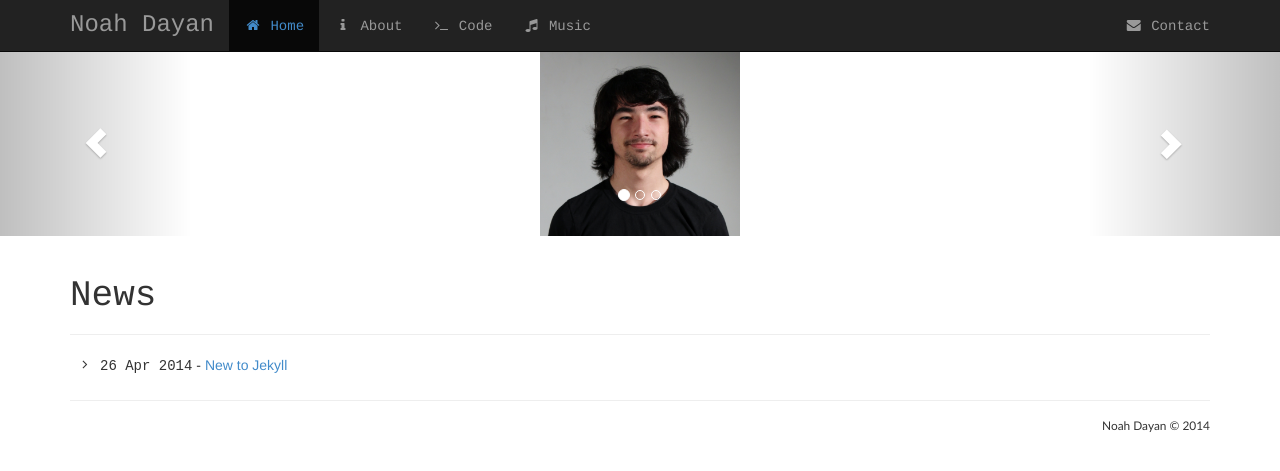
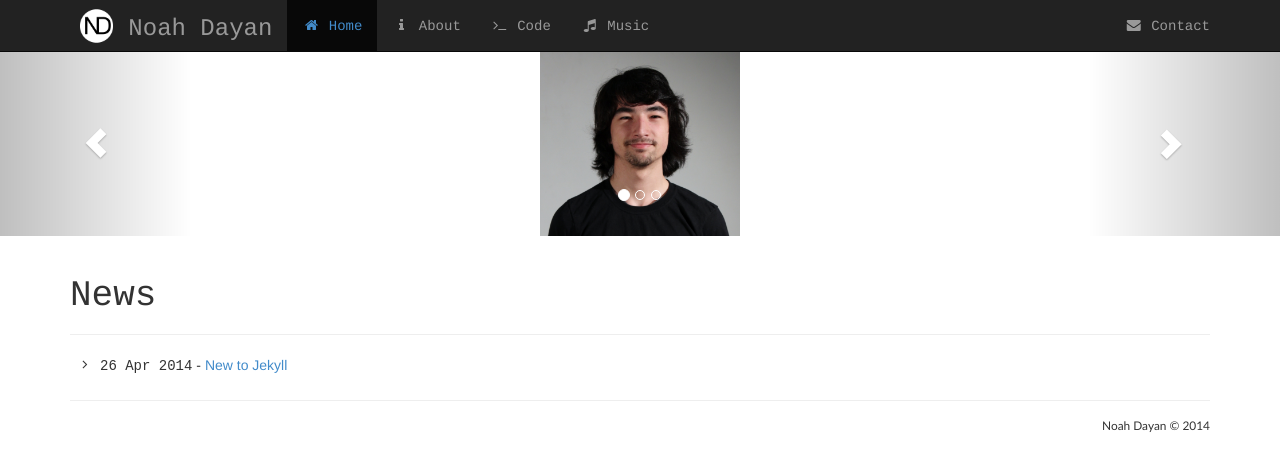
Before and after one commit to noahdayan/noahdayan.github.io, a Jekyll site: the page built from index.html, in a window 1280 px wide. Shown: the top 471 px of the page. Built offline with Jekyll 4.4.1, drawn with Linux system fonts in a browser that asks for light colours; nearby versions of some CDN libraries; Markdown is read by kramdown in place of the engine named in the settings.

Commit message:
Added logo on navbar

```diff
--- a/_layouts/default.html
+++ b/_layouts/default.html
@@ -51,7 +51,10 @@
                 <span class="icon-bar"></span>
                 <span class="icon-bar"></span>
               </button>
-              <a class="navbar-brand rockwell rockwell-big" href="/">{{ site.name }}</a>
+              <a class="navbar-brand" href="/">
+                <img src="/img/ND_Logo.png" alt="Logo" class="logo" height="40">
+                <span class="rockwell rockwell-big">{{ site.name }}</span>
+              </a>
             </div>
             <div class="navbar-collapse collapse">
               <ul class="nav navbar-nav">
--- a/css/main.css
+++ b/css/main.css
@@ -22,6 +22,10 @@ body {
 
 .courier {
 	font-family: "Courier New", Courier, "Lucida Sans Typewriter", "Lucida Typewriter", monospace;
+}
+
+.logo {
+	margin-top: -0.5em;
 }
 
 .footer {
```
